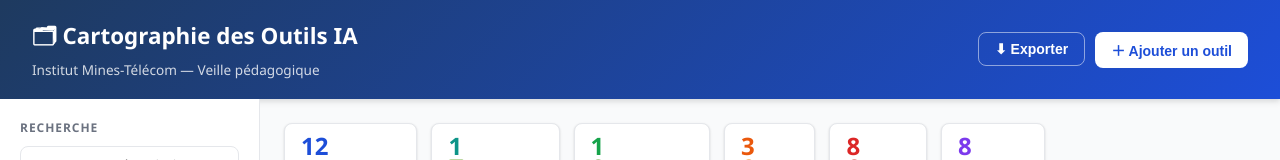
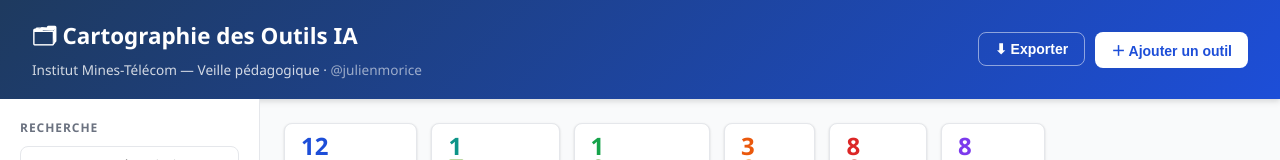
Before and after one commit to julienmorice/CartographiedesOutilsIAIMT, a plain HTML site: page index.html in a window 1280 px wide. Shown: the top 160 px of the page. Drawn offline with Linux system fonts and the light colour scheme.

Commit message:
Ajout mention @julienmorice dans le header

```diff
--- a/index.html
+++ b/index.html
@@ -188,7 +188,7 @@
 <header>
   <div>
     <h1>🗂 Cartographie des Outils IA</h1>
-    <p>Institut Mines-Télécom — Veille pédagogique</p>
+    <p>Institut Mines-Télécom — Veille pédagogique · <a href="mailto:julien.morice@imt-bs.eu" style="color:rgba(255,255,255,.7);text-decoration:none;">@julienmorice</a></p>
   </div>
   <div class="header-actions">
     <div class="export-menu">
```
